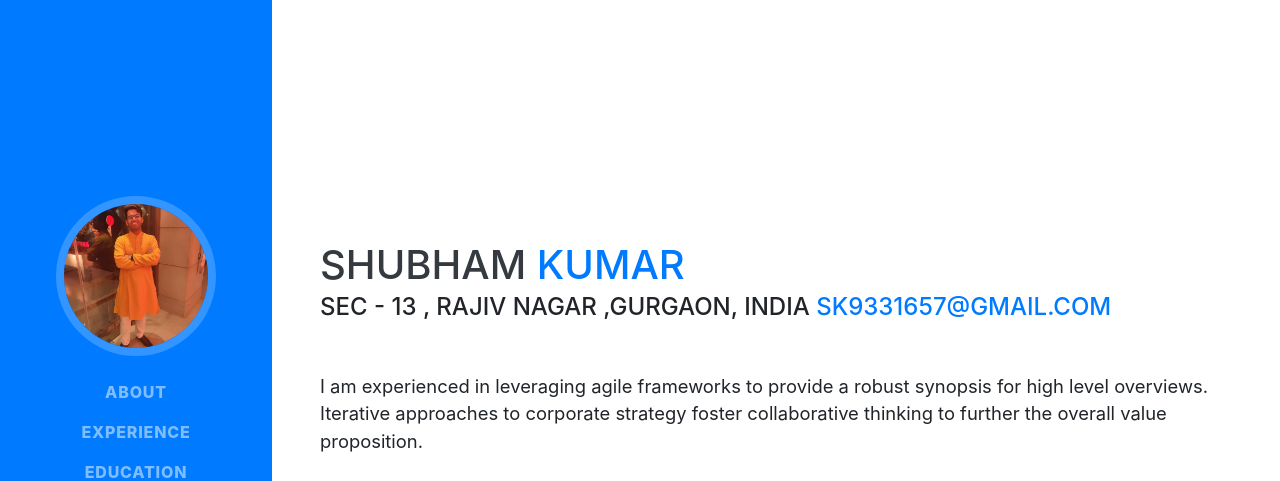
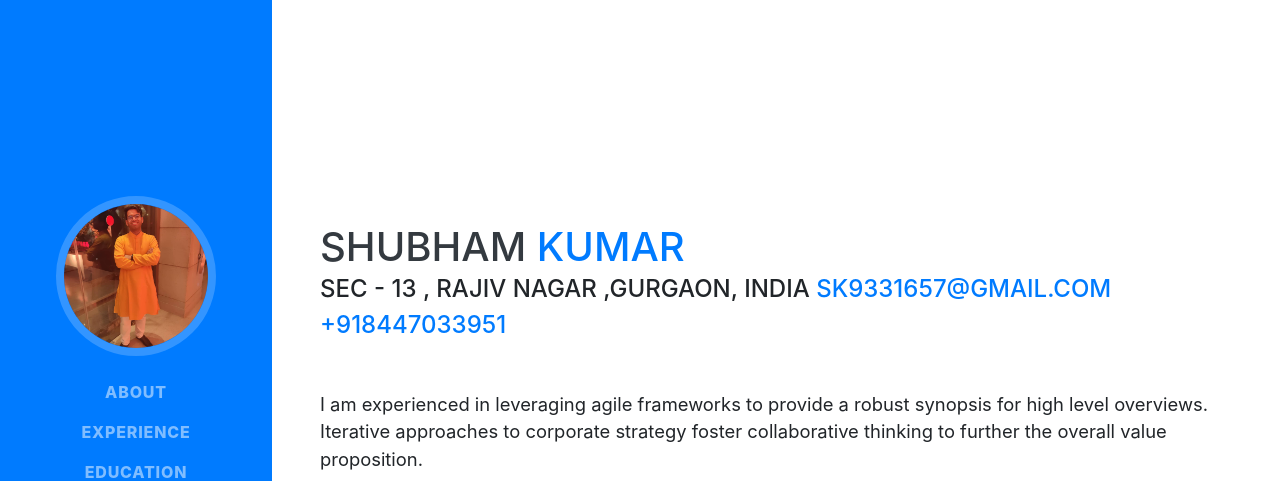
Before and after one commit to sk9331657/sk9331657, a website with bundled scripts: page index.html in a window 1280 px wide. Shown: the top 481 px of the page. Built offline with nearby package versions, Linux system fonts and the light colour scheme; a web font is replaced by a local one.

Commit message:
Fix Temp

```diff
--- a/index.html
+++ b/index.html
@@ -8,7 +8,7 @@
   <meta name="description" content="">
   <meta name="author" content="">
 
-  <title>Resume - Start Bootstrap Theme</title>
+  <title>Shubham Kumar</title>
 
   <!-- Bootstrap core CSS -->
   <link href="vendor/bootstrap/css/bootstrap.min.css" rel="stylesheet">
@@ -68,6 +68,8 @@
         </h1>
         <div class="subheading mb-5">Sec - 13 , Rajiv Nagar ,Gurgaon, India
           <a href="mailto:sk9331657@email.com">sk9331657@gmail.com</a>
+          <a href="call:+918447033951">+918447033951</a>
+
         </div>
         <p class="lead mb-5">I am experienced in leveraging agile frameworks to provide a robust synopsis for high level overviews. Iterative approaches to corporate strategy foster collaborative thinking to further the overall value proposition.</p>
         <div class="social-icons">
```
